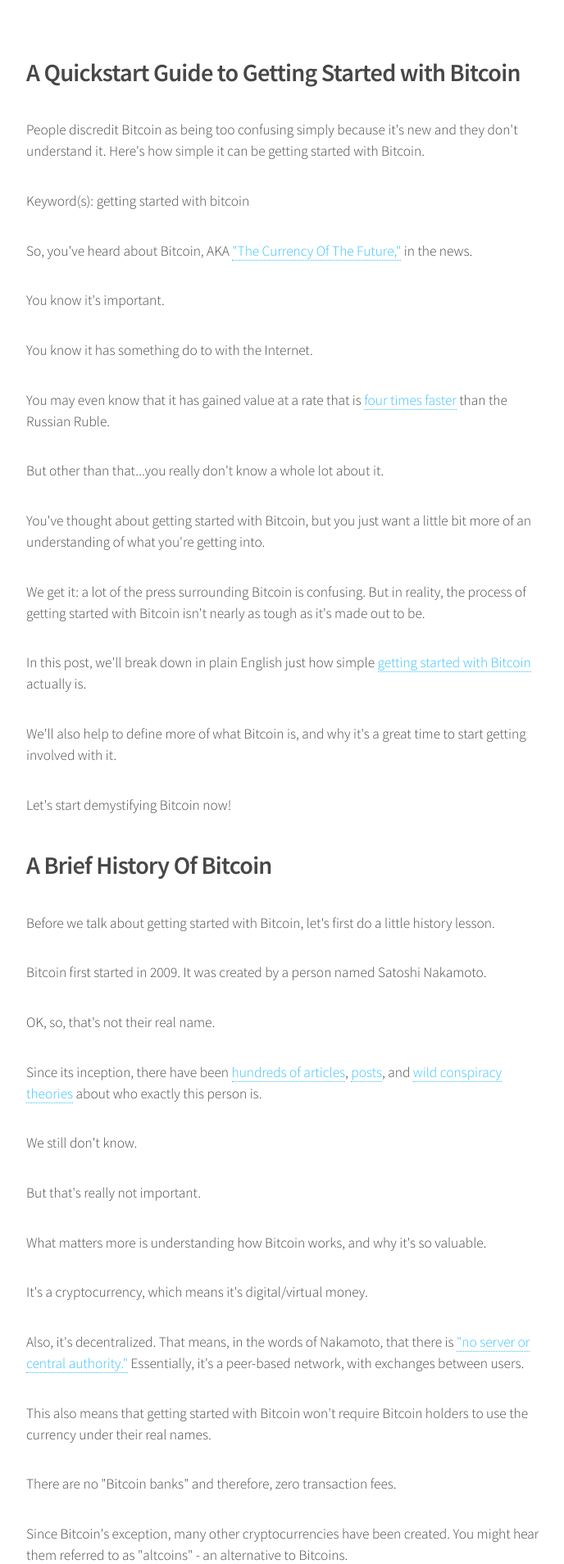
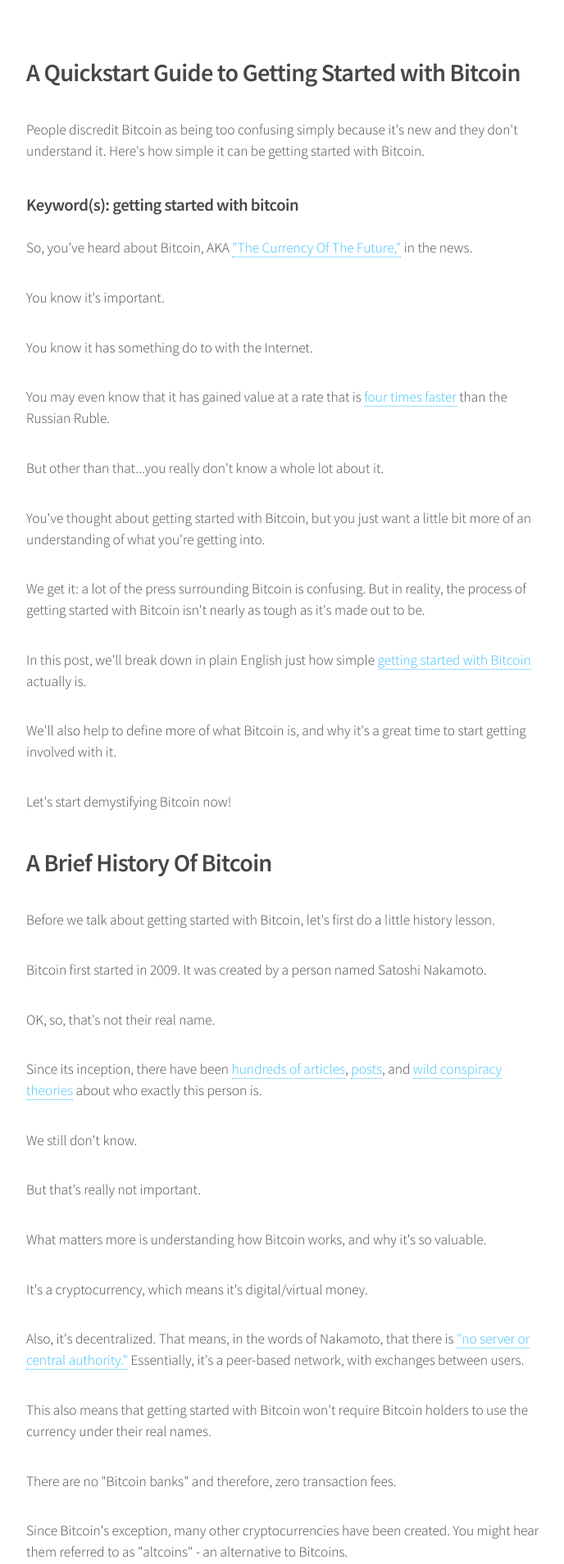
Before and after one commit to kripikroli/coindl_development, a Jekyll site: the page built from _posts/2010-12-10-start.md, in a window 1280 px wide. Shown: the part 495-2403 px from the top of the page at 82% size, without its empty margins (293-981 px from the left). Built offline with Jekyll 4.4.1, drawn with Linux system fonts in a browser that asks for light colours.

```diff
--- a/_posts/2010-12-10-start.md
+++ b/_posts/2010-12-10-start.md
@@ -27,7 +27,7 @@ toc:
 
 <p>People discredit Bitcoin as being too confusing simply because it's new and they don't understand it. Here's how simple it can be getting started with Bitcoin.</p>
 
-<p>Keyword(s): getting started with bitcoin</p>
+<h3>Keyword(s): getting started with bitcoin</h3>
 
 <p>So, you've heard about Bitcoin, AKA <a href="/blog/">"The Currency Of The Future,"</a> in the news.</p>
 
```
